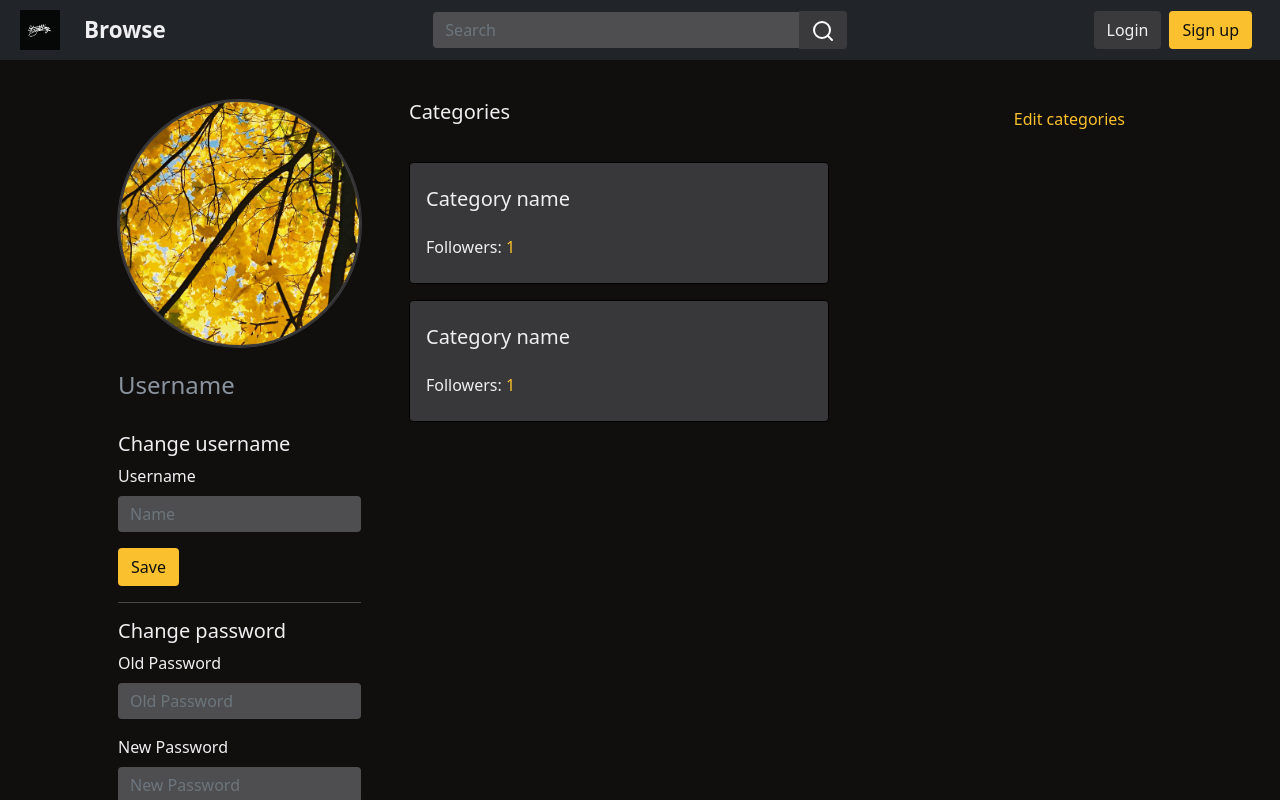
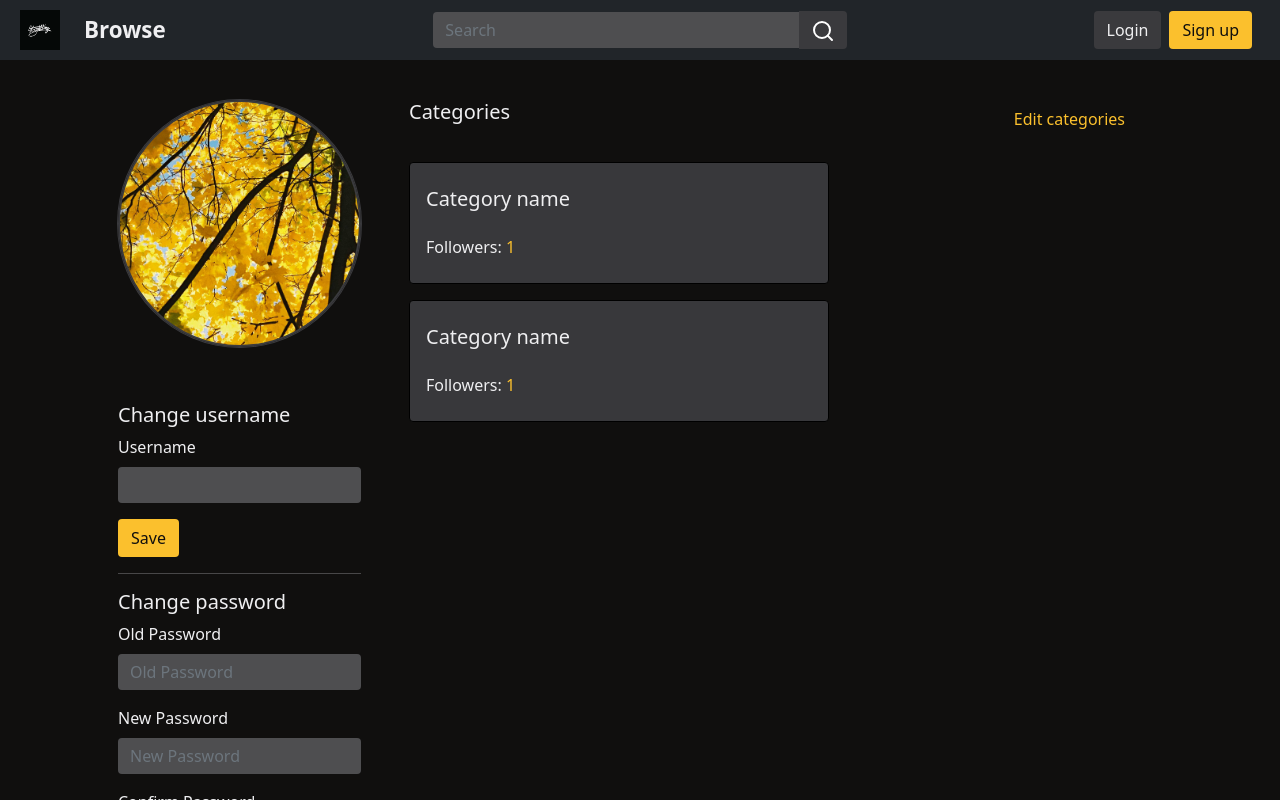
Before and after one commit to havorx/WeirdTwitch-frontend, a React (Create React App) app: page /setting in a window 1280 px wide. Both pictures are taken after a click on the button "Edit profile". Shown: the top 800 px of the page. Built offline with nearby package versions, Linux system fonts and the light colour scheme; no server answers.

Commit message:
fix account setting

```diff
--- a/src/components/Setting/EditProfile.js
+++ b/src/components/Setting/EditProfile.js
@@ -1,13 +1,13 @@
 import React from 'react'
 import { Form, Button } from 'react-bootstrap'
-export default function EditProfile({ setIsEdit }) {
+export default function EditProfile({ setIsEdit, username }) {
     return (
         <>
             <h5>Change username</h5>
             <Form>
                 <Form.Group className="mb-3" controlId="exampleForm.ControlInput1">
                     <Form.Label>Username</Form.Label>
-                    <Form.Control type="email" placeholder="Name" />
+                    <Form.Control type="email" placeholder={username} />
                 </Form.Group>
                 <Button className="buttonFilledSecondary me-2" variant="outline-none">Save</Button>
             </Form>
--- a/src/components/Setting/Profile.js
+++ b/src/components/Setting/Profile.js
@@ -1,10 +1,11 @@
-import React, { useState } from 'react'
+import React, {useState} from 'react'
 import image from '../../assets/03-glitch.jpg';
-import { Button } from 'react-bootstrap';
-import { SUB_PRIMARY_COLOR } from '../../utils/Const';
+import {Button} from 'react-bootstrap';
+import {SUB_PRIMARY_COLOR} from '../../utils/Const';
 import EditProfile from './EditProfile';
+
 const BLUR_TEXT_COLOR = "#8b949e";
-export default function Profile() {
+export default function Profile({username}) {
 
     const [isEdit, setIsEdit] = useState(false);
 
@@ -19,16 +20,19 @@ export default function Profile() {
                     boxShadow: `0 0 0 1px ${SUB_PRIMARY_COLOR}`,
                     backgroundImage: `url(${image})`
                 }}
-            ></div>
-            <h4 className="py-4" style={{ color: `${BLUR_TEXT_COLOR}` }}>Username</h4>
+            />
+            <h4 className="py-4" style={{color: `${BLUR_TEXT_COLOR}`}}>{username}</h4>
             <div className="mb-3">
                 {isEdit ?
-                    <EditProfile setIsEdit={setIsEdit}></EditProfile>
+                    <EditProfile setIsEdit={setIsEdit}
+                                 username={username}/>
                     : <Button className="w-100 buttonFilledSecondary" variant="outline-none"
-                        onClick={() => { setIsEdit(true) }}>
-                        <b>  Edit profile</b>
+                              onClick={() => {
+                                  setIsEdit(true)
+                              }}>
+                        <b> Edit profile</b>
                     </Button>}
             </div>
-        </aside >
+        </aside>
     )
 }
--- a/src/pages/Setting/Setting.js
+++ b/src/pages/Setting/Setting.js
@@ -1,18 +1,35 @@
-import React from 'react'
-import { Container, Row, Col } from 'react-bootstrap'
+import React, {useContext} from 'react'
+import {Container, Row, Col} from 'react-bootstrap'
 import Profile from '../../components/Setting/Profile'
 import Category from '../../components/Setting/Category'
+import {myAxios} from "../../utils/AxiosSetup";
+import {UserContext} from "../../context/userContext";
 
 export default function Setting() {
+    const [userContext] = useContext(UserContext);
+
+
+    function getUserDetail() {
+        const username = userContext.username;
+        myAxios.get('/user/user-detail', {params: {username}}).then(async response => {
+            if (response) {
+                if (response.statusText === 'OK') {
+                    const data = await response.data;
+
+                }
+            }
+        });
+    }
+
     return (
         <article>
             <Container className="px-5">
                 <Row>
                     <Col sm={3}>
-                        <Profile />
+                        <Profile username={userContext.username} />
                     </Col>
                     <Col sm={9}>
-                        <Category />
+                        <Category/>
                     </Col>
                 </Row>
             </Container>
```
